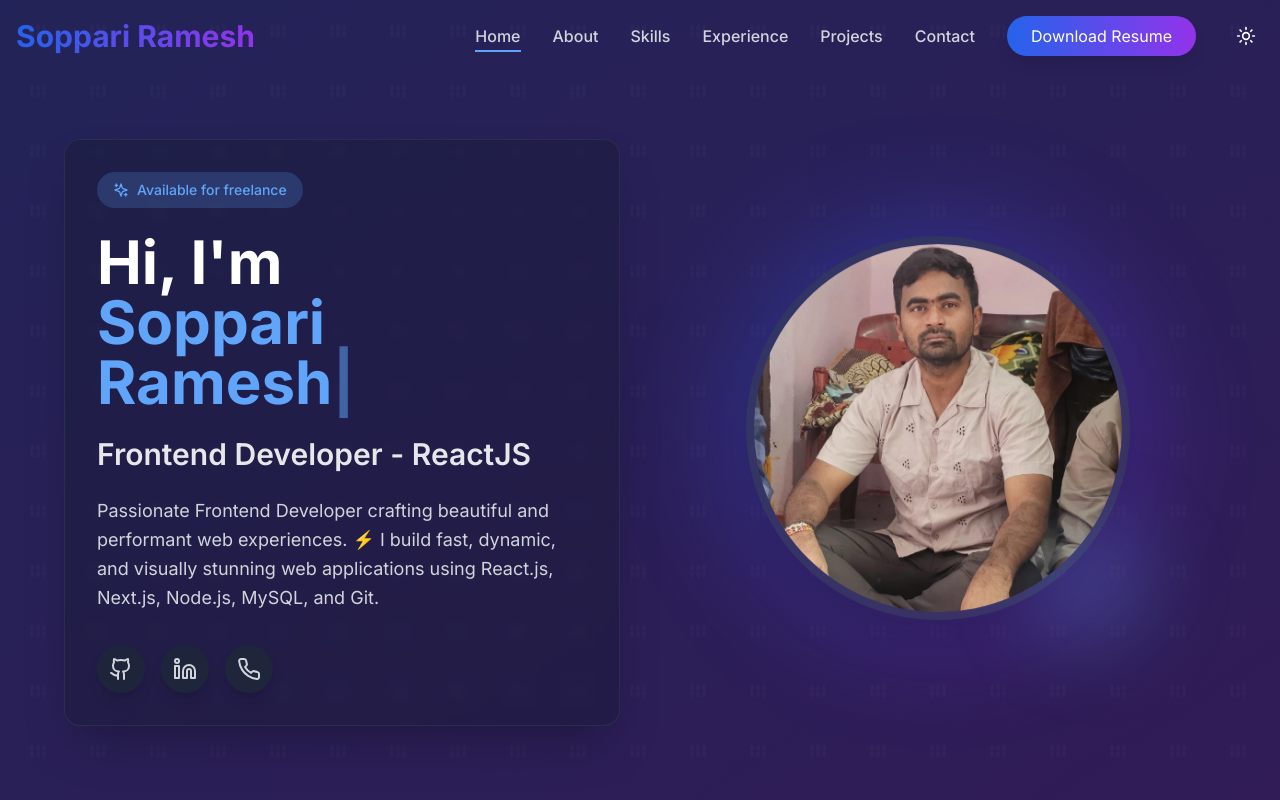
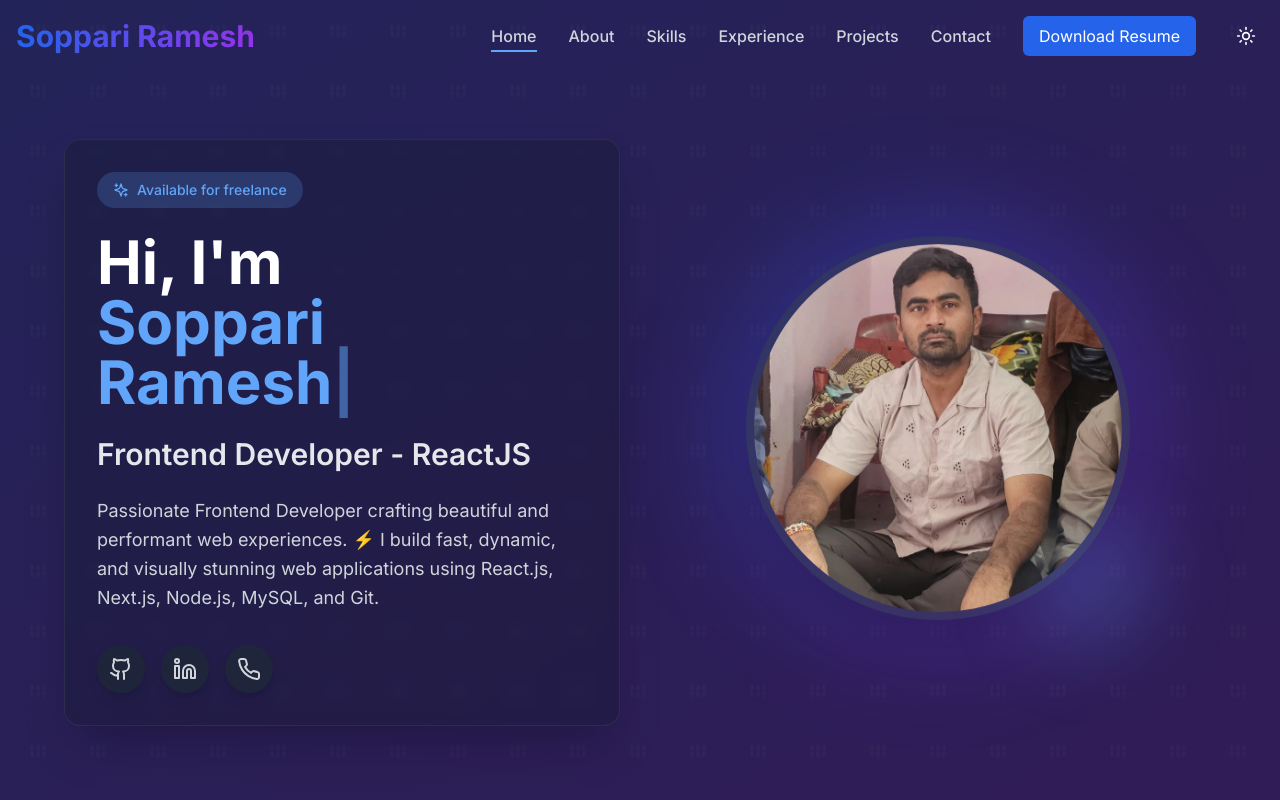
Before and after one commit to Ramesh984981/portfoliolatest, a React (Vite) app: page / in a window 1280 px wide. Shown: the top 800 px of the page. Built offline with nearby package versions, Linux system fonts and the light colour scheme.

Commit message:
chnagesdone

```diff
--- a/src/App.jsx
+++ b/src/App.jsx
@@ -966,6 +966,7 @@
   Rocket,
   Award,
 } from "lucide-react";
+import Ramesh from './assets/Ramesh.pdf';
 
 function App() {
   const [darkMode, setDarkMode] = useState(true);
@@ -1213,8 +1214,9 @@
                   </a>
                 ))}
                              <a
-                  href="#contact"
-                  className="px-6 py-2 bg-gradient-to-r from-blue-600 to-purple-600 text-white rounded-full hover:from-blue-700 hover:to-purple-700 transition-all transform hover:scale-105 shadow-lg"
+                   href={Ramesh} // Replace with your actual resume path
+                   download="Ramesh.pdf"
+                   className="px-4 py-2 bg-blue-600 text-white rounded-md hover:bg-blue-700 transition-colors"
                  >
                    Download Resume
                 </a>
@@ -1249,9 +1251,9 @@
                   </a>
                 ))}
                               <a
-                  href="#contact"
-                  className="px-4 py-2 bg-gradient-to-r from-blue-600 to-purple-600 text-white rounded-md hover:from-blue-700 hover:to-purple-700 transition-colors text-center"
-                  onClick={() => setIsMenuOpen(false)}
+                  href={Ramesh} // Replace with your actual resume path
+                   download="Ramesh.pdf"
+                  className="px-4 py-2 bg-blue-600 text-white rounded-md hover:bg-blue-700 transition-colors"
                  >
                    Download Resume
                  </a>
```
Lines whose indentation alone changed are shown as unchanged.
